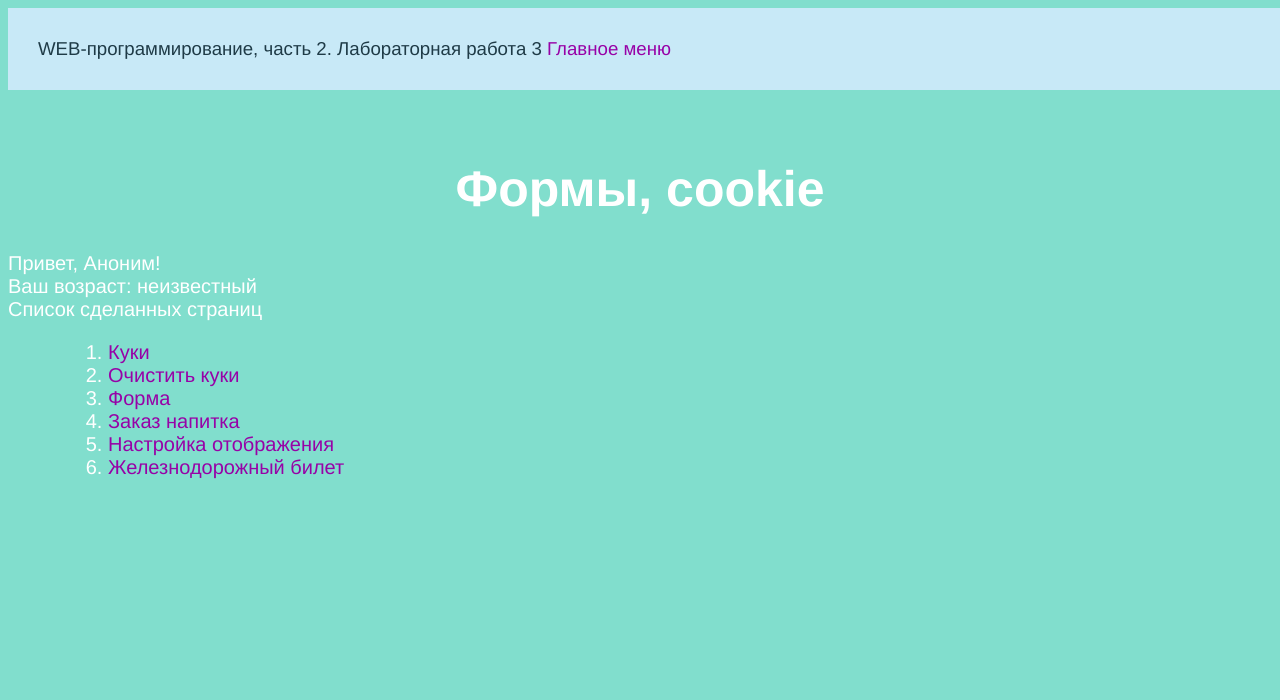
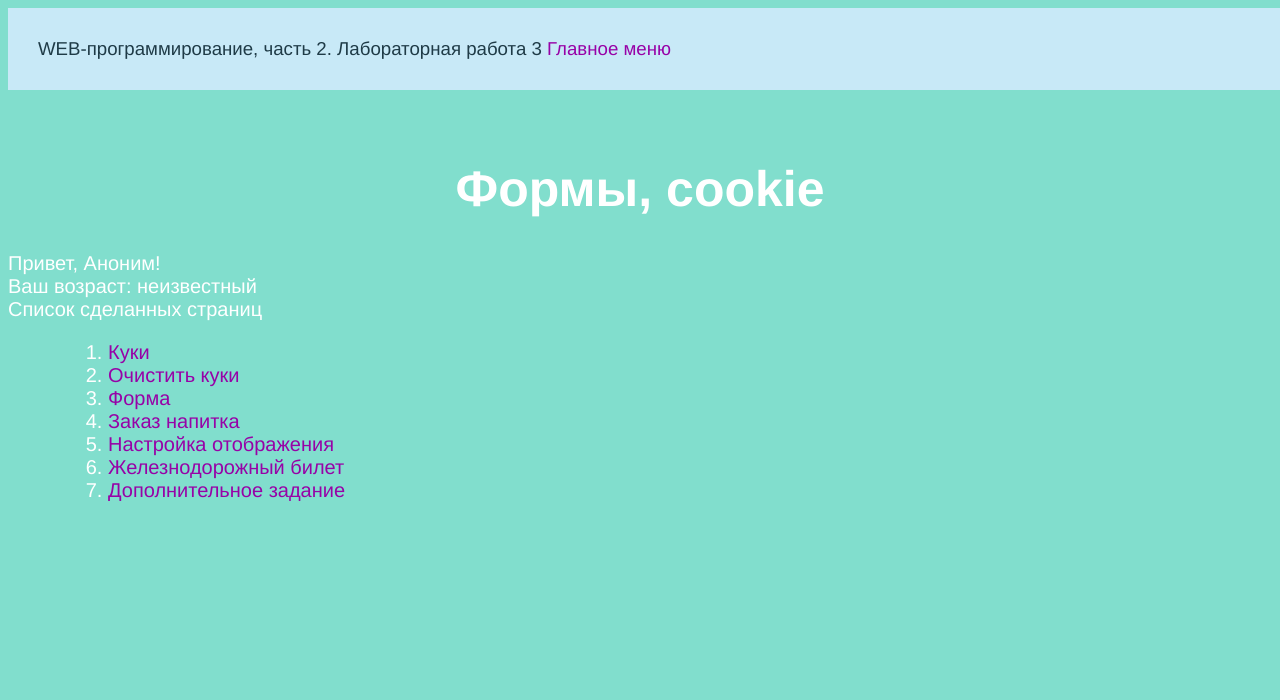
Before and after one commit to Daryash-24/New-labki, a Flask app: page /lab3/ in a window 1280 px wide; the page is wider, and only the part inside the window is pictured. Shown: the top 700 px of that part. Run offline with Flask 3, Linux system fonts and the light colour scheme.

Commit message:
Дополнительное задание

```diff
--- a/lab3.py
+++ b/lab3.py
@@ -141,3 +141,45 @@ def ticket():
         ticket_price += 150
 
     return render_template ('lab3/ticket.html', ticket_price=ticket_price, ticket_type=ticket_type)
+
+
+phones = [
+    {'name': 'iPhone 16 Pro Max', 'price': 1800, 'brand': 'Apple', 'color': 'Space Black'},
+    {'name': 'Samsung Galaxy S23 Ultra', 'price': 1100, 'brand': 'Samsung', 'color': 'Phantom Black'},
+    {'name': 'Google Pixel 7 Pro', 'price': 900, 'brand': 'Google', 'color': 'Obsidian'},
+    {'name': 'iPhone 15 Pro', 'price': 1100, 'brand': 'Apple', 'color': 'Graphite'},
+    {'name': 'Samsung Galaxy S22 Ultra', 'price': 800, 'brand': 'Samsung', 'color': 'Phantom Black'},
+    {'name': 'Google Pixel 6 Pro', 'price': 700, 'brand': 'Google', 'color': 'Sorta Sunny'},
+    {'name': 'iPhone 14 Pro Max', 'price': 900, 'brand': 'Apple', 'color': 'Pacific Blue'},
+    {'name': 'Samsung Galaxy S21 Ultra', 'price': 700, 'brand': 'Samsung', 'color': 'Phantom Black'},
+    {'name': 'Google Pixel 5', 'price': 500, 'brand': 'Google', 'color': 'Sorta Sage'},
+    {'name': 'iPhone 13 Pro Max', 'price': 800, 'brand': 'Apple', 'color': 'Midnight Green'},
+    {'name': 'Samsung Galaxy S20 Ultra', 'price': 600, 'brand': 'Samsung', 'color': 'Cosmic Gray'},
+    {'name': 'Google Pixel 4 XL', 'price': 400, 'brand': 'Google', 'color': 'Oh So Orange'},
+    {'name': 'iPhone XR', 'price': 400, 'brand': 'Apple', 'color': 'Yellow'},
+    {'name': 'Samsung Galaxy A53 5G', 'price': 400, 'brand': 'Samsung', 'color': 'Awesome Black'},
+    {'name': 'Google Pixel 6a', 'price': 350, 'brand': 'Google', 'color': 'Sage'},
+    {'name': 'iPhone SE (3rd generation)', 'price': 450, 'brand': 'Apple', 'color': 'Midnight'},
+    {'name': 'Samsung Galaxy A33 5G', 'price': 350, 'brand': 'Samsung', 'color': 'Awesome Black'},
+    {'name': 'Google Pixel 6', 'price': 500, 'brand': 'Google', 'color': 'Sorta Seafoam'},
+    {'name': 'iPhone 11', 'price': 400, 'brand': 'Apple', 'color': 'Purple'},
+    {'name': 'Samsung Galaxy A73 5G', 'price': 450, 'brand': 'Samsung', 'color': 'Awesome Gray'},
+    {'name': 'Google Pixel 5a', 'price': 350, 'brand': 'Google', 'color': 'Mostly Black'},
+    {'name': 'iPhone 8 Plus', 'price': 300, 'brand': 'Apple', 'color': 'Gold'},
+    {'name': 'Samsung Galaxy A52 5G', 'price': 300, 'brand': 'Samsung', 'color': 'Awesome Black'},
+    {'name': 'Google Pixel 4a', 'price': 250, 'brand': 'Google', 'color': 'Just Black'}
+]
+
+@lab3.route('/lab3/phones', methods=['GET', 'POST'])
+def phones_page():
+    if request.method == 'POST':
+        min_price = int(request.form.get('min_price', 0))
+        max_price = int(request.form.get('max_price', 100000))
+        filtered_phones = [phone for phone in phones if min_price <= phone['price'] <= max_price]
+        return render_template('lab3/phones.html', phones=filtered_phones, min_price=min_price, max_price=max_price)
+    else:
+        return render_template('lab3/phones.html', phones=phones)
+
+@lab3.route('/lab3/')
+def index():
+    return redirect(url_for('lab3.phones_page'))
--- a/static/lab1/important.css
+++ b/static/lab1/important.css
@@ -3,6 +3,7 @@ body {
     color: white;
     font-family: Helvetica;
     font-size: 20px;
+    margin-bottom: 100px;
 }
 
 footer {
--- a/templates/lab3/lab3.html
+++ b/templates/lab3/lab3.html
@@ -18,6 +18,7 @@
         <li><a href="/lab3/order">Заказ напитка</a></li>
         <li><a href="/lab3/settings">Настройка отображения</a></li>
         <li><a href="/lab3/ticket_registration">Железнодорожный билет</a></li>
+        <li><a href="/lab3/phones">Дополнительное задание</a></li>
     </ol>
 
 {% endblock %}
```
Also changed, not shown: templates/lab3/phones.html (added, +33 -0 lines).
